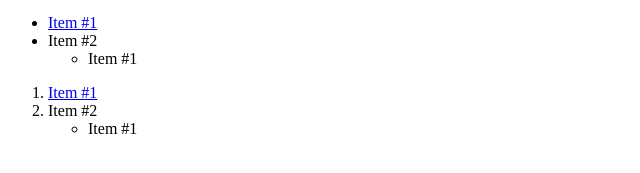
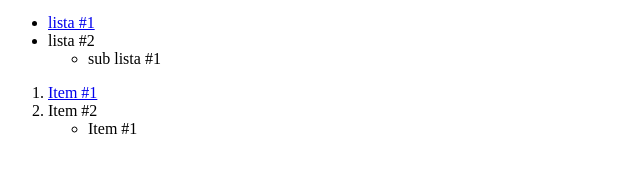
Before and after one commit to Gonzvp/HTML, a plain HTML site: page index.html in a window 1280 px wide. Shown: the part 309-482 px from the top of the page, 0-640 px from the left. Drawn offline with Linux system fonts and the light colour scheme.

Commit message:
se cambio nombre de los Item

```diff
--- a/index.html
+++ b/index.html
@@ -27,10 +27,10 @@
 
 <!--listas desordenadas-->
 <ul>
-<li><a href="#">Item #1</a></li>
-<li>Item #2</li>
+<li><a href="#">lista #1</a></li>
+<li>lista #2</li>
 <ul>
-<li>Item #1</li>
+<li>sub lista #1</li>
 </ul>
 </ul>
 
```
